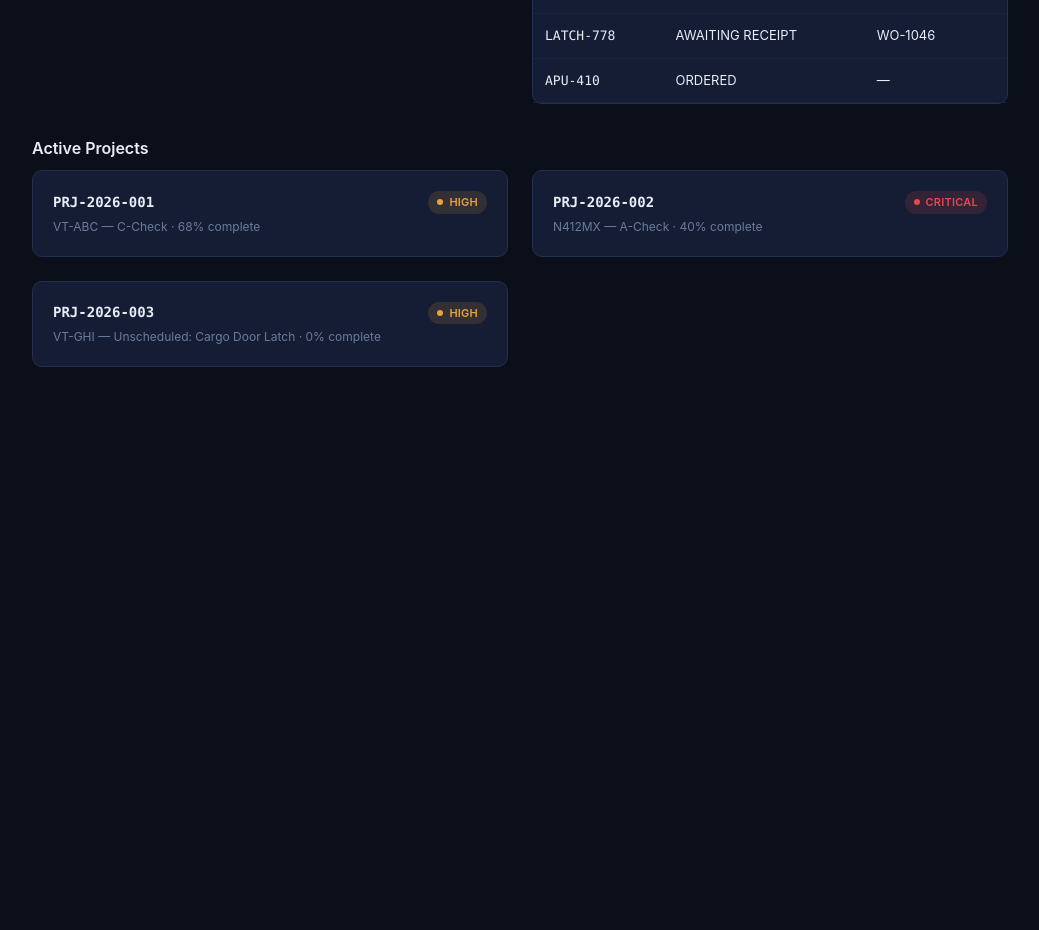
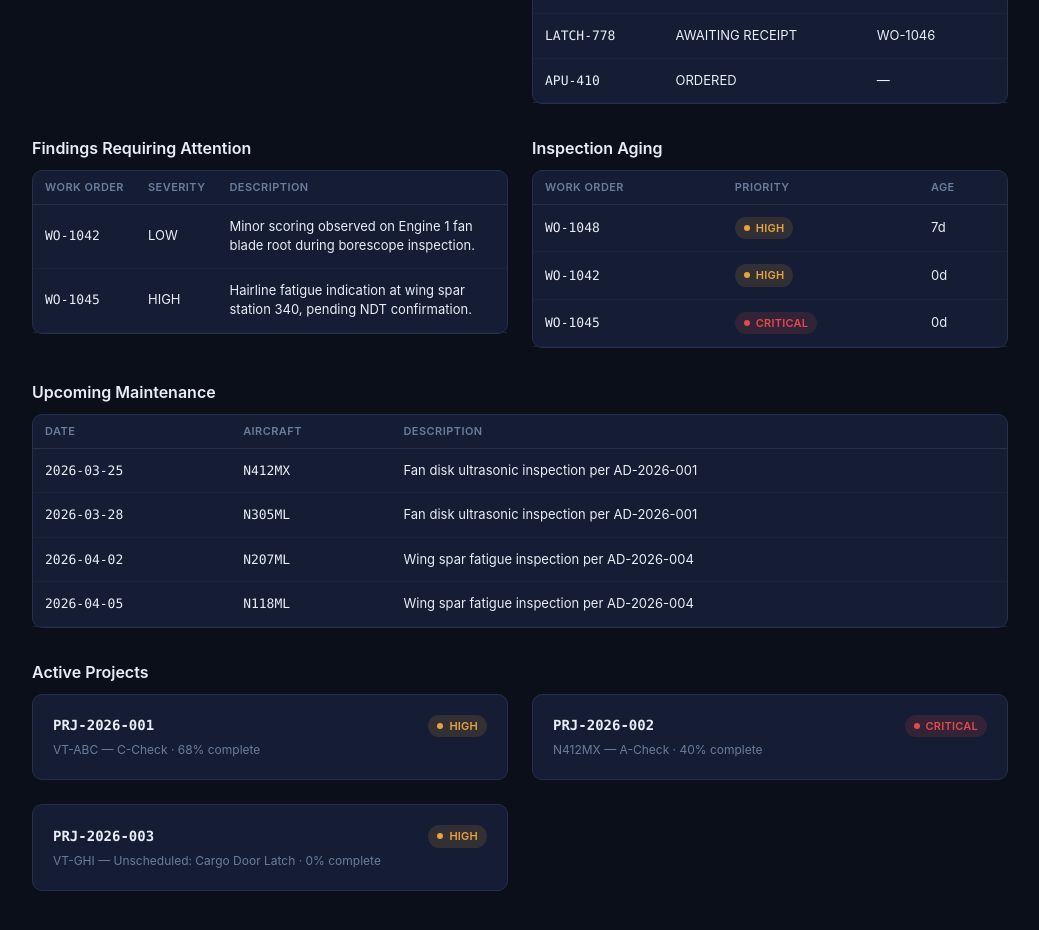
Before and after one commit to ramnadh-kota/aerocomply, a Next.js app in the folder frontend/: page /maintenance/operations in a window 1280 px wide. Shown: the part 1120-2050 px from the top of the page, without its empty margins (240-1279 px from the left). Before the commit the page ends 1543 px from the top, so only its background shows below. Built offline with nearby package versions, Linux system fonts and the light colour scheme.

Commit message:
feat: deepen MRO operations

```diff
--- a/frontend/app/(app)/maintenance/operations/page.tsx
+++ b/frontend/app/(app)/maintenance/operations/page.tsx
@@ -3,10 +3,25 @@ import { Breadcrumbs } from "@/components/layout/Breadcrumbs";
 import { StatusBadge, priorityBadge } from "@/components/status/StatusBadge";
 import { getOperationsAnalytics } from "@/lib/mock/ai/analytics";
 import { maintenanceProjects } from "@/lib/mock/maintenanceProjects";
-import { workOrders } from "@/lib/mock/workOrders";
+import { workOrders, MOCK_TODAY } from "@/lib/mock/workOrders";
+import { findings } from "@/lib/mock/findings";
+import { getInspectorReviewById } from "@/lib/mock/inspectorReviews";
+import { upcomingMaintenanceEvents } from "@/lib/mock/maintenance";
+import { getAircraftById, currentRegistration } from "@/lib/mock/aircraft";
+
+function daysSince(iso: string | null | undefined): number {
+  if (!iso) return 0;
+  return Math.max(0, Math.round((new Date(MOCK_TODAY).getTime() - new Date(iso).getTime()) / (1000 * 60 * 60 * 24)));
+}
 
 export default function MaintenanceOperationsPage() {
   const ops = getOperationsAnalytics(["wo-1042"]);
+  const findingsRequiringAttention = findings.filter((f) => f.requiresDefect);
+  const pendingInspectionWos = workOrders
+    .filter((w) => w.inspectorReviewId && getInspectorReviewById(w.inspectorReviewId)?.status === "PENDING_INSPECTION")
+    .map((w) => ({ wo: w, ageDays: daysSince(w.signOff?.timestamp) }))
+    .sort((a, b) => b.ageDays - a.ageDays);
+  const upcoming = upcomingMaintenanceEvents(6);
 
   return (
     <div>
@@ -126,6 +141,80 @@ export default function MaintenanceOperationsPage() {
         </section>
       </div>
 
+      <div className="ac-grid-2 ac-section">
+        <section>
+          <h2 className="ac-h2" style={{ marginBottom: 10 }}>Findings Requiring Attention</h2>
+          <div className="ac-card" style={{ padding: 0 }}>
+            {findingsRequiringAttention.length === 0 ? (
+              <p className="ac-text-sm ac-text-muted" style={{ padding: 12 }}>Insufficient source data.</p>
+            ) : (
+              <table className="ac-table">
+                <thead><tr><th>Work Order</th><th>Severity</th><th>Description</th></tr></thead>
+                <tbody>
+                  {findingsRequiringAttention.map((f) => {
+                    const wo = workOrders.find((w) => w.id === f.workOrderId);
+                    return (
+                      <tr key={f.id}>
+                        <td>{wo ? <Link href={`/maintenance/work-orders/${wo.id}`} className="ac-mono">{wo.workOrderNumber}</Link> : f.workOrderId}</td>
+                        <td>{f.severity}</td>
+                        <td className="ac-text-sm">{f.description}</td>
+                      </tr>
+                    );
+                  })}
+                </tbody>
+              </table>
+            )}
+          </div>
+        </section>
+
+        <section>
+          <h2 className="ac-h2" style={{ marginBottom: 10 }}>Inspection Aging</h2>
+          <div className="ac-card" style={{ padding: 0 }}>
+            {pendingInspectionWos.length === 0 ? (
+              <p className="ac-text-sm ac-text-muted" style={{ padding: 12 }}>Insufficient source data.</p>
+            ) : (
+              <table className="ac-table">
+                <thead><tr><th>Work Order</th><th>Priority</th><th>Age</th></tr></thead>
+                <tbody>
+                  {pendingInspectionWos.map(({ wo, ageDays }) => (
+                    <tr key={wo.id}>
+                      <td><Link href={`/maintenance/inspections/${wo.id}`} className="ac-mono">{wo.workOrderNumber}</Link></td>
+                      <td><StatusBadge {...priorityBadge(wo.priority)} /></td>
+                      <td>{ageDays}d</td>
+                    </tr>
+                  ))}
+                </tbody>
+              </table>
+            )}
+          </div>
+        </section>
+      </div>
+
+      <section className="ac-section">
+        <h2 className="ac-h2" style={{ marginBottom: 10 }}>Upcoming Maintenance</h2>
+        <div className="ac-card" style={{ padding: 0 }}>
+          {upcoming.length === 0 ? (
+            <p className="ac-text-sm ac-text-muted" style={{ padding: 12 }}>Insufficient source data.</p>
+          ) : (
+            <table className="ac-table">
+              <thead><tr><th>Date</th><th>Aircraft</th><th>Description</th></tr></thead>
+              <tbody>
+                {upcoming.map((e) => {
+                  const ac = getAircraftById(e.aircraftId);
+                  return (
+                    <tr key={e.id}>
+                      <td className="ac-mono ac-text-sm">{e.date}</td>
+                      <td>{ac ? <Link href={`/aircraft/${ac.id}`} className="ac-mono">{currentRegistration(ac)}</Link> : e.aircraftId}</td>
+                      <td className="ac-text-sm">{e.description}</td>
+                    </tr>
+                  );
+                })}
+              </tbody>
+            </table>
+          )}
+        </div>
+      </section>
+
       <section className="ac-section">
         <h2 className="ac-h2" style={{ marginBottom: 10 }}>Active Projects</h2>
         <div className="ac-grid-2">
```
